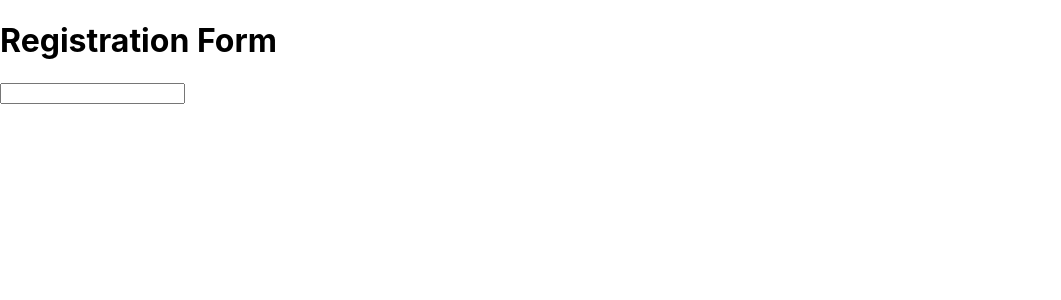
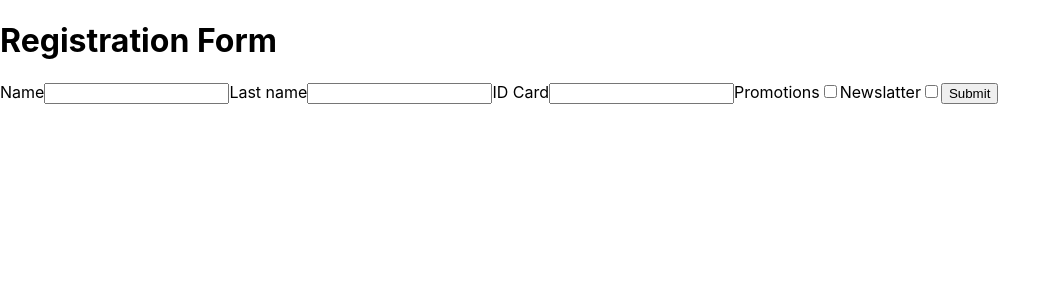
Before and after one commit to FabTrindade/react-functions, a React (Create React App) app: page / in a window 1280 px wide. Shown: the top 300 px of the page, without its empty margins (0-1061 px from the left). Built offline with nearby package versions, Linux system fonts and the light colour scheme.

Commit message:
Adding RegistrationForm fields.

```diff
--- a/src/App.js
+++ b/src/App.js
@@ -1,6 +1,6 @@
 import { Component, Fragment } from 'react';
 import './App.css';
-import RegistrationForm from './components/RegistrationForm';
+import RegistrationForm from './components/RegistrationForm/RegistrationForm';
 
 class App extends Component {
   render(){
--- a/src/components/RegistrationForm.jsx
+++ /dev/null
@@ -1,11 +0,0 @@
-import React from 'react';
-
-function RegistrationForm(){
-    return (
-        <form>
-            <input type="text"/>
-        </form>
-    )
-}
-
-export default RegistrationForm;
--- /dev/null
+++ b/src/components/RegistrationForm/RegistrationForm.jsx
@@ -0,0 +1,27 @@
+import React from 'react';
+
+function RegistrationForm(){
+    return (
+        <form>
+            <label>Name</label>
+            <input type="text"/>
+
+            <label>Last name</label>
+            <input type="text"/>
+
+            <label>ID Card</label>
+            <input type="text"/>
+
+            <label>Promotions</label>
+            <input type="checkbox"/>
+
+            <label>Newslatter</label>
+            <input type="checkbox"/>
+
+            <button type='submit'>Submit</button>
+
+        </form>
+    )
+}
+
+export default RegistrationForm;
```
